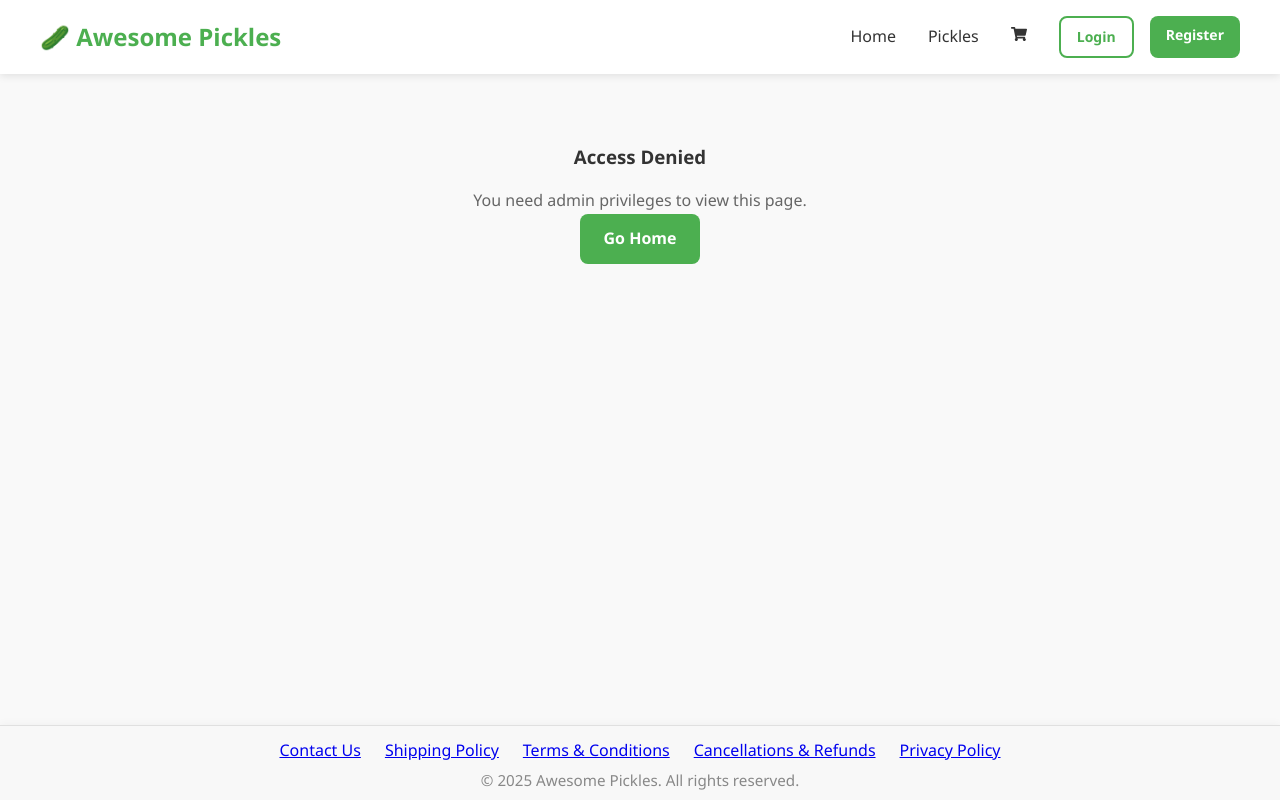
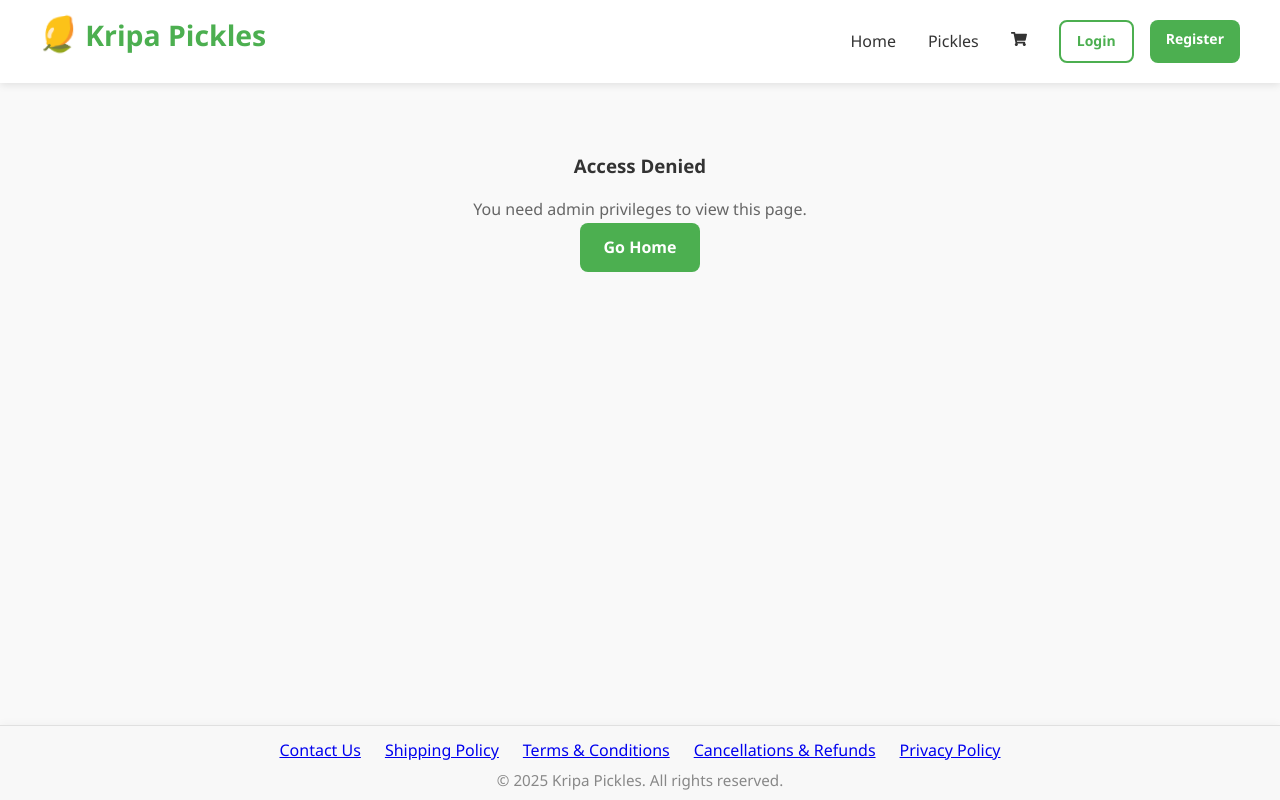
Before and after one commit to selfi123/Kripa, a React (Create React App) app in the folder client/: page /admin in a window 1280 px wide. Built offline with nearby package versions, Linux system fonts and the light colour scheme.

Commit message:
alldone ig2

```diff
--- a/client/src/App.css
+++ b/client/src/App.css
@@ -545,3 +545,51 @@ body {
   margin-bottom: 1rem;
   color: var(--text-color);
 }
+
+@keyframes logo-bounce {
+  0% { transform: translateY(0); }
+  100% { transform: translateY(-8px) scale(1.05); }
+}
+@keyframes spin {
+  0% { transform: rotate(0deg); }
+  100% { transform: rotate(360deg); }
+}
+
+/* Animated headings */
+h1, h2, h3 {
+  animation: fadeInUp 0.8s cubic-bezier(.68,-0.55,.27,1.55);
+}
+@keyframes fadeInUp {
+  0% { opacity: 0; transform: translateY(30px); }
+  100% { opacity: 1; transform: translateY(0); }
+}
+
+/* Button hover and focus */
+.btn, .btn-primary, .btn-outline {
+  transition: background 0.3s, color 0.3s, box-shadow 0.3s, transform 0.2s;
+}
+.btn:hover, .btn-primary:hover, .btn-outline:hover {
+  transform: translateY(-2px) scale(1.04);
+  box-shadow: 0 4px 16px rgba(76,175,80,0.12);
+  filter: brightness(1.08);
+}
+
+/* Card animation */
+.card {
+  transition: box-shadow 0.3s, transform 0.3s;
+}
+.card:hover {
+  box-shadow: 0 8px 32px rgba(76,175,80,0.18);
+  transform: translateY(-6px) scale(1.03) rotate(-1deg);
+  z-index: 2;
+}
+
+/* Animate Toasts */
+.Toastify__toast {
+  animation: fadeInUp 0.5s;
+}
+
+/* Animate hero section */
+.hero {
+  animation: fadeInUp 1.2s cubic-bezier(.68,-0.55,.27,1.55);
+}
--- a/client/src/components/Navbar.js
+++ b/client/src/components/Navbar.js
@@ -27,10 +27,23 @@ function Footer() {
         <Link to="/cancellations-refunds">Cancellations & Refunds</Link>
         <Link to="/privacy-policy">Privacy Policy</Link>
       </div>
-      <div style={{ fontSize: '0.95rem', color: '#888' }}>© {new Date().getFullYear()} Awesome Pickles. All rights reserved.</div>
+      <div style={{ fontSize: '0.95rem', color: '#888' }}>© {new Date().getFullYear()} Kripa Pickles. All rights reserved.</div>
     </footer>
   );
 }
+
+const logoStyle = {
+  fontSize: '1.7rem',
+  fontWeight: 'bold',
+  color: 'var(--primary-color)',
+  textDecoration: 'none',
+  display: 'flex',
+  alignItems: 'center',
+  gap: '0.5rem',
+  transition: 'transform 0.3s cubic-bezier(.68,-0.55,.27,1.55)',
+  cursor: 'pointer',
+  animation: 'logo-bounce 1.2s infinite alternate',
+};
 
 const Navbar = () => {
   const { user, isAuthenticated, isAdmin, logout } = useAuth();
@@ -50,8 +63,8 @@ const Navbar = () => {
   return (
     <nav className="navbar">
       <div className="nav-container">
-        <Link to="/" className="nav-logo">
-          🥒 Awesome Pickles
+        <Link to="/" className="nav-logo" style={logoStyle} onMouseOver={e => e.currentTarget.style.transform = 'scale(1.08) rotate(-3deg)'} onMouseOut={e => e.currentTarget.style.transform = 'none'}>
+          <span role="img" aria-label="lemon" style={{ fontSize: '2rem', animation: 'spin 2s linear infinite' }}>🍋</span> Kripa Pickles
         </Link>
 
         <div className="nav-links">
--- a/client/src/contexts/CartContext.js
+++ b/client/src/contexts/CartContext.js
@@ -34,7 +34,7 @@ export const CartProvider = ({ children }) => {
   const addToCart = (pickle, quantity = 1) => {
     setCart(prevCart => {
       const existingItem = prevCart.find(item => item.id === pickle.id);
-
+      toast.dismiss();
       if (existingItem) {
         // Update quantity if item already exists
         const updatedCart = prevCart.map(item =>
@@ -62,6 +62,7 @@ export const CartProvider = ({ children }) => {
   const removeFromCart = (pickleId) => {
     setCart(prevCart => {
       const item = prevCart.find(item => item.id === pickleId);
+      toast.dismiss();
       if (item) {
         toast.info(`Removed ${item.name} from cart`);
       }
@@ -74,7 +75,7 @@ export const CartProvider = ({ children }) => {
       removeFromCart(pickleId);
       return;
     }
-
+    toast.dismiss();
     setCart(prevCart =>
       prevCart.map(item =>
         item.id === pickleId
@@ -86,6 +87,7 @@ export const CartProvider = ({ children }) => {
 
   const clearCart = () => {
     setCart([]);
+    toast.dismiss();
     toast.info('Cart cleared!');
   };
 
--- a/client/src/pages/AdminPickles.js
+++ b/client/src/pages/AdminPickles.js
@@ -109,12 +109,12 @@ const AdminPickles = () => {
 
   return (
     <div>
-      <h1 style={{ textAlign: 'center', marginBottom: '2rem', fontSize: '2.5rem', color: 'var(--text-color)' }}>
-        🥒 Manage Pickles
+      <h1 style={{ textAlign: 'center', marginBottom: '2rem', fontSize: '2.5rem', color: 'var(--text-color)' }} className="animated">
+        🥒 Manage Kripa Pickles
       </h1>
       {/* Add/Edit Form */}
-      <div style={{ background: 'var(--white)', padding: '2rem', borderRadius: 8, marginBottom: '2rem', boxShadow: 'var(--shadow)' }}>
-        <h2 style={{ marginBottom: '1rem', color: 'var(--text-color)' }}>{editingId ? 'Edit Pickle' : 'Add New Pickle'}</h2>
+      <div style={{ background: 'var(--white)', padding: '2rem', borderRadius: 8, marginBottom: '2rem', boxShadow: 'var(--shadow)' }} className="animated">
+        <h2 style={{ marginBottom: '1rem', color: 'var(--text-color)' }} className="animated">{editingId ? 'Edit Pickle' : 'Add New Kripa Pickle'}</h2>
         <form onSubmit={handleAddOrEdit} style={{ display: 'grid', gridTemplateColumns: 'repeat(auto-fit, minmax(220px, 1fr))', gap: '1rem' }}>
           <input name="name" value={form.name} onChange={handleInputChange} placeholder="Name" required className="form-input" />
           <input name="category" value={form.category} onChange={handleInputChange} placeholder="Category" className="form-input" />
@@ -131,7 +131,7 @@ const AdminPickles = () => {
         </form>
       </div>
       {/* Pickles Table */}
-      <div className="admin-table">
+      <div className="admin-table animated">
         <table>
           <thead>
             <tr>
@@ -163,7 +163,7 @@ const AdminPickles = () => {
         </table>
       </div>
       <div style={{ marginTop: '2rem', textAlign: 'center' }}>
-        <Link to="/admin" className="btn btn-primary">
+        <Link to="/admin" className="btn btn-primary animated">
           Back to Dashboard
         </Link>
       </div>
--- a/client/src/pages/ContactUs.js
+++ b/client/src/pages/ContactUs.js
@@ -1,16 +1,16 @@
 import React from 'react';
 
 const ContactUs = () => (
-  <div className="policy-page">
-    <h1>Contact Us</h1>
+  <div className="policy-page animated">
+    <h1 className="animated">Contact Kripa Pickles</h1>
     <p>For any queries, feedback, or support, please contact us:</p>
     <ul>
       <li>Email: <a href="mailto:kripapicklestore@gmail.com">kripapicklestore@gmail.com</a></li>
-      <li>Phone: <a href="tel:+919847406948">+91 9847406948</a></li>
+      <li>Phone: <a href="tel:+919847406948">+91 98474 06948</a></li>
       <li>Address: 123 Pickle Street, Mumbai, India</li>
     </ul>
-    <h2>Contact Form</h2>
-    <form style={{maxWidth: 400}}>
+    <h2 className="animated">Contact Form</h2>
+    <form style={{maxWidth: 400}} className="animated">
       <div className="form-group">
         <label>Name</label>
         <input type="text" className="form-input" required />
--- a/client/src/pages/Home.js
+++ b/client/src/pages/Home.js
@@ -42,30 +42,29 @@ const Home = () => {
   return (
     <div>
       {/* Hero Section */}
-      <section className="hero">
-        <h1 className="hero-title">🥒 The Best Pickles in Town!</h1>
-        <p className="hero-subtitle">
-          Discover our handcrafted pickles made with love and traditional recipes.
-          From classic dill to spicy jalapeño, we have the perfect pickle for every taste.
+      <section className="hero animated">
+        <h1 className="hero-title animated">🍋 Welcome to Kripa Pickles!</h1>
+        <p className="hero-subtitle animated">
+          Discover our handcrafted pickles made with love and Kerala tradition. From classic lemon to spicy mango, Kripa Pickles brings authentic taste to your table.
         </p>
         <div style={{ display: 'flex', gap: '1rem', justifyContent: 'center', flexWrap: 'wrap' }}>
-          <Link to="/pickles" className="btn btn-primary">
+          <Link to="/pickles" className="btn btn-primary animated">
             <FaShoppingCart /> Shop Now
           </Link>
-          <Link to="/register" className="btn btn-outline" style={{ color: 'white', borderColor: 'white' }}>
-            Join Our Pickle Family
+          <Link to="/register" className="btn btn-outline animated" style={{ color: 'white', borderColor: 'white' }}>
+            Join the Kripa Family
           </Link>
         </div>
       </section>
 
       {/* Featured Pickles */}
       <section>
-        <h2 style={{ textAlign: 'center', marginBottom: '2rem', fontSize: '2rem', color: 'var(--text-color)' }}>
-          🌟 Featured Pickles
+        <h2 style={{ textAlign: 'center', marginBottom: '2rem', fontSize: '2rem', color: 'var(--text-color)' }} className="animated">
+          🌟 Kripa's Featured Pickles
         </h2>
 
         {featuredPickles.length > 0 ? (
-          <div className="grid">
+          <div className="grid animated">
             {featuredPickles.map(pickle => (
               <div key={pickle.id} className="card">
                 <img
@@ -95,36 +94,36 @@ const Home = () => {
             ))}
           </div>
         ) : (
-          <div className="empty-state">
+          <div className="empty-state animated">
             <h3>No pickles available at the moment</h3>
-            <p>Check back soon for our amazing pickle selection!</p>
+            <p>Check back soon for our delicious Kripa Pickles selection!</p>
           </div>
         )}
       </section>
 
       {/* Features Section */}
       <section style={{ marginTop: '4rem' }}>
-        <h2 style={{ textAlign: 'center', marginBottom: '3rem', fontSize: '2rem', color: 'var(--text-color)' }}>
-          Why Choose Our Pickles?
+        <h2 style={{ textAlign: 'center', marginBottom: '3rem', fontSize: '2rem', color: 'var(--text-color)' }} className="animated">
+          Why Choose Kripa Pickles?
         </h2>
 
-        <div className="grid" style={{ gridTemplateColumns: 'repeat(auto-fit, minmax(250px, 1fr))' }}>
+        <div className="grid animated" style={{ gridTemplateColumns: 'repeat(auto-fit, minmax(250px, 1fr))' }}>
           <div className="card" style={{ textAlign: 'center' }}>
             <div style={{ fontSize: '3rem', marginBottom: '1rem' }}>🌿</div>
             <h3>Natural Ingredients</h3>
-            <p>Made with only the finest natural ingredients and traditional recipes passed down through generations.</p>
+            <p>Made with only the finest natural ingredients and traditional Kerala recipes passed down through generations.</p>
           </div>
 
           <div className="card" style={{ textAlign: 'center' }}>
-            <div style={{ fontSize: '3rem', marginBottom: '1rem' }}>⚡</div>
+            <div style={{ fontSize: '3rem', marginBottom: '1rem' }}>🚚</div>
             <h3>Fast Delivery</h3>
-            <p>Get your favorite pickles delivered to your doorstep within 24 hours of ordering.</p>
+            <p>Get your favorite Kripa Pickles delivered to your doorstep quickly and safely.</p>
           </div>
 
           <div className="card" style={{ textAlign: 'center' }}>
             <div style={{ fontSize: '3rem', marginBottom: '1rem' }}>💚</div>
             <h3>Customer Satisfaction</h3>
-            <p>Join thousands of satisfied customers who love our pickles and keep coming back for more.</p>
+            <p>Join thousands of happy customers who love our pickles and keep coming back for more.</p>
           </div>
         </div>
       </section>
@@ -137,12 +136,12 @@ const Home = () => {
         background: 'var(--white)',
         borderRadius: 'var(--border-radius)',
         boxShadow: 'var(--shadow)'
-      }}>
+      }} className="animated">
         <h2 style={{ marginBottom: '1rem', color: 'var(--text-color)' }}>
-          Ready to Experience the Best Pickles?
+          Ready to Taste the Magic of Kripa Pickles?
         </h2>
         <p style={{ marginBottom: '2rem', color: 'var(--light-text)' }}>
-          Join our pickle community and discover why our customers can't get enough!
+          Join our Kripa Pickles community and discover why our customers can't get enough!
         </p>
         <Link to="/pickles" className="btn btn-primary" style={{ fontSize: '1.25rem', padding: '1rem 2rem' }}>
           Start Shopping Now
--- a/client/src/pages/PickleCatalog.js
+++ b/client/src/pages/PickleCatalog.js
@@ -75,13 +75,13 @@ const PickleCatalog = () => {
   };
 
   if (loading) {
-    return <div className="loading">Loading amazing pickles...</div>;
+    return <div className="loading animated">Loading Kripa Pickles...</div>;
   }
 
   return (
     <div>
-      <h1 style={{ textAlign: 'center', marginBottom: '2rem', fontSize: '2.5rem', color: 'var(--text-color)' }}>
-        🥒 Our Pickle Collection
+      <h1 style={{ textAlign: 'center', marginBottom: '2rem', fontSize: '2.5rem', color: 'var(--text-color)' }} className="animated">
+        🥒 Explore the Kripa Pickles Collection
       </h1>
 
       {/* Filters */}
@@ -142,7 +142,7 @@ const PickleCatalog = () => {
       {/* Results Count */}
       <div style={{ marginBottom: '2rem', color: 'var(--light-text)' }}>
         {pickles.length > 0 ? (
-          <p>Found {pickles.length} amazing pickle{pickles.length !== 1 ? 's' : ''}!</p>
+          <p>Found {pickles.length} delicious Kripa Pickle{pickles.length !== 1 ? 's' : ''}!</p>
         ) : (
           <p>No pickles found matching your criteria.</p>
         )}
@@ -150,7 +150,7 @@ const PickleCatalog = () => {
 
       {/* Pickles Grid */}
       {pickles.length > 0 ? (
-        <div className="grid">
+        <div className="grid animated">
           {pickles.map(pickle => (
             <div key={pickle.id} className="card">
               <img
@@ -207,7 +207,7 @@ const PickleCatalog = () => {
           ))}
         </div>
       ) : (
-        <div className="empty-state">
+        <div className="empty-state animated">
           <h3>No pickles found</h3>
           <p>Try adjusting your search criteria or check back later for new arrivals!</p>
         </div>
--- a/client/src/pages/ShippingPolicy.js
+++ b/client/src/pages/ShippingPolicy.js
@@ -1,16 +1,16 @@
 import React from 'react';
 
 const ShippingPolicy = () => (
-  <div className="policy-page">
-    <h1>Shipping Policy</h1>
-    <p>We ship pickles across India. Orders are processed within 1-2 business days. Delivery typically takes 3-7 business days depending on your location.</p>
+  <div className="policy-page animated">
+    <h1 className="animated">Shipping Policy</h1>
+    <p>We ship Kripa Pickles across India. Orders are processed within 1-2 business days. Delivery typically takes 3-7 business days depending on your location.</p>
     <ul>
       <li>Shipping is free for orders above ₹499.</li>
       <li>For orders below ₹499, a flat shipping fee of ₹49 applies.</li>
       <li>We use reliable courier partners to ensure timely delivery.</li>
       <li>You will receive a tracking link once your order is shipped.</li>
     </ul>
-    <p>If you have any questions about shipping, please contact us at <a href="mailto:support@pickles.com">support@pickles.com</a>.</p>
+    <p>If you have any questions about shipping, please contact us at <a href="mailto:kripapicklestore@gmail.com">kripapicklestore@gmail.com</a>.</p>
   </div>
 );
 
--- a/client/src/pages/TermsAndConditions.js
+++ b/client/src/pages/TermsAndConditions.js
@@ -1,17 +1,17 @@
 import React from 'react';
 
 const TermsAndConditions = () => (
-  <div className="policy-page">
-    <h1>Terms and Conditions</h1>
-    <p>By using our website and placing an order, you agree to the following terms and conditions:</p>
+  <div className="policy-page animated">
+    <h1 className="animated">Terms and Conditions</h1>
+    <p>By using the Kripa Pickles website and placing an order, you agree to the following terms and conditions:</p>
     <ul>
       <li>All pickles are sold subject to availability.</li>
       <li>Prices and offers are subject to change without notice.</li>
       <li>Orders may be cancelled if payment is not received or if there is a stock issue.</li>
       <li>We reserve the right to refuse service to anyone for any reason at any time.</li>
-      <li>All content on this site is the property of the business and may not be used without permission.</li>
+      <li>All content on this site is the property of Kripa Pickles and may not be used without permission.</li>
     </ul>
-    <p>For any questions, contact us at <a href="mailto:support@pickles.com">support@pickles.com</a>.</p>
+    <p>For any questions, contact us at <a href="mailto:kripapicklestore@gmail.com">kripapicklestore@gmail.com</a>.</p>
   </div>
 );
 
```
Also changed, not shown: client/src/pages/PickleDetail.js (+9 -9 lines), client/src/pages/PrivacyPolicy.js (+4 -4 lines), 1 other file (tests, documents, lock files or other folders).
